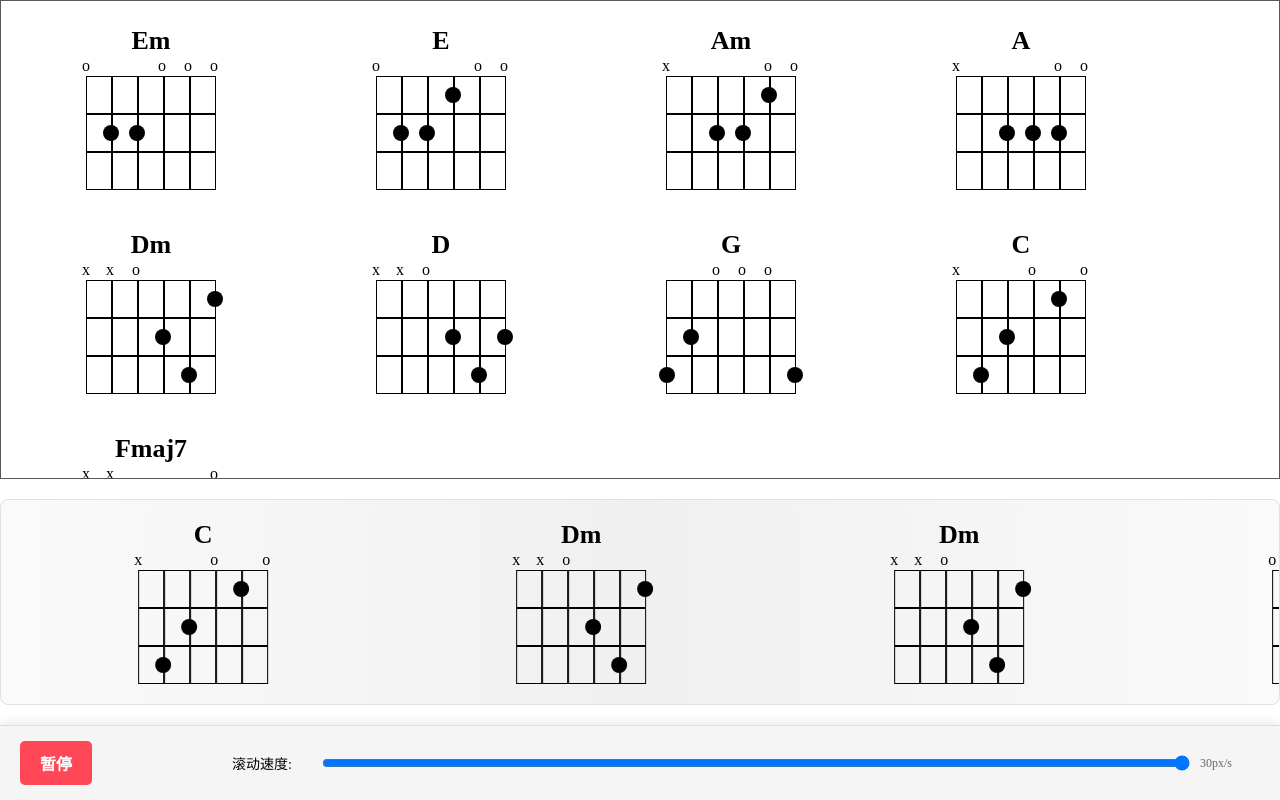
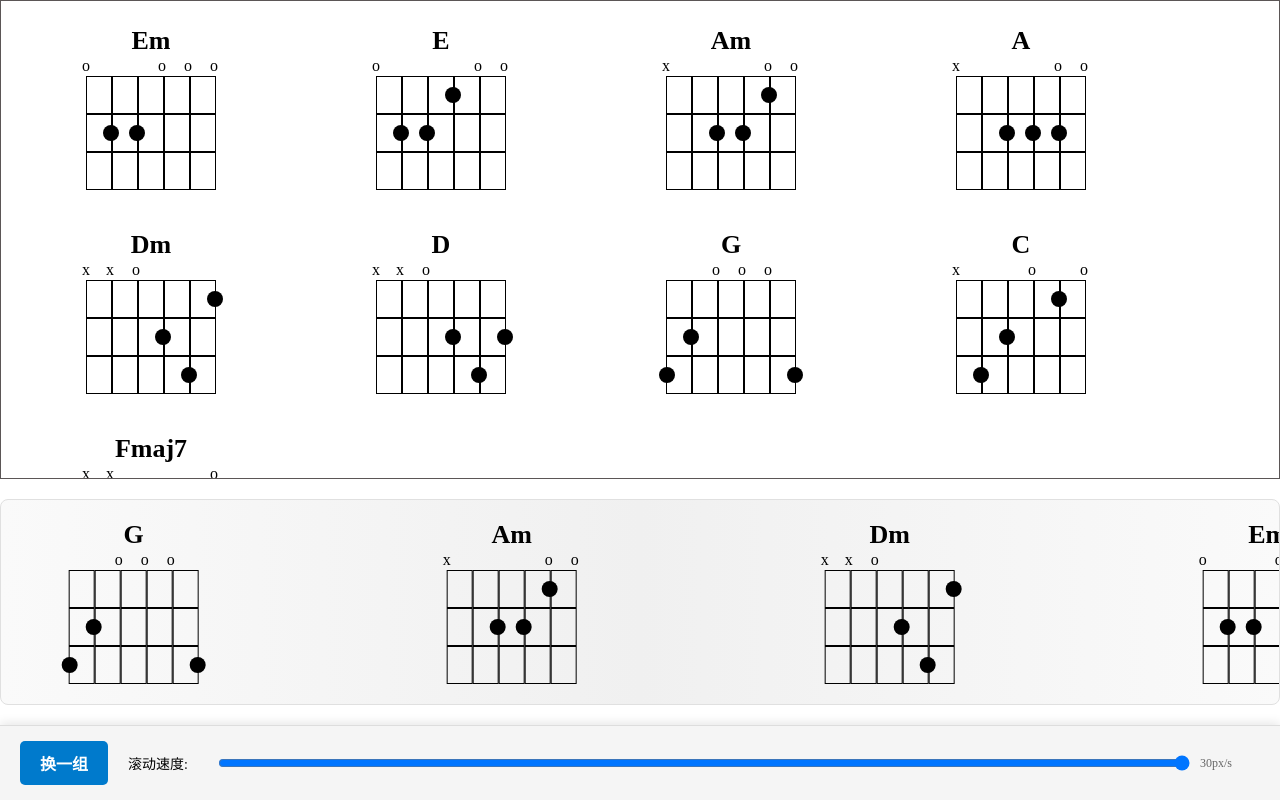
Before and after one commit to qirong77/guiiter-chords, a React (Vite) app: page / in a window 1280 px wide. Built offline with nearby package versions, Linux system fonts and the light colour scheme.

Commit message:
feat: 功能开发 ✨

```diff
--- a/src/App.tsx
+++ b/src/App.tsx
@@ -9,15 +9,6 @@ interface ChordData {
     strings: [number, number][];
 }
 const SPEED_KEY = "scrollSpeed";
-export default function App() {
-    const [isPlaying, setIsPlaying] = useState<boolean>(false);
-    const [displayChordList, setDisplayChordList] = useState<ChordData[]>([]);
-    const [scrollSpeed, setScrollSpeed] = useState<number>(parseInt(window.localStorage.getItem(SPEED_KEY) || "30", 10)); // 滚动速度 (像素/秒)
-    useEffect(() => {
-        window.localStorage.setItem(SPEED_KEY, scrollSpeed.toString());
-    }, [scrollSpeed]);
-    // 滚动容器引用
-    const scrollContainerRef = useRef<HTMLDivElement>(null);
 // 所有和弦数据
 const chords: ChordData[] = [
     {
@@ -110,30 +101,27 @@ export default function App() {
         ],
     },
 ];
+export default function App() {
+    const [displayChordList, setDisplayChordList] = useState<ChordData[]>([]);
+    const [scrollSpeed, setScrollSpeed] = useState<number>(parseInt(window.localStorage.getItem(SPEED_KEY) || "30", 10)); // 滚动速度 (像素/秒)
+    useEffect(() => {
+        window.localStorage.setItem(SPEED_KEY, scrollSpeed.toString());
+    }, [scrollSpeed]);
+    // 滚动容器引用
+    const scrollContainerRef = useRef<HTMLDivElement>(null);
 
     // 获取随机和弦索引
-    const getRandomChordIndex = useCallback(() => {
-        return Math.floor(Math.random() * chords.length);
-    }, [chords.length]);
 
     const initDisplayChordList = useCallback(() => {
-        const list = [];
-        // 限制最多50个和弦
-        for (let i = 0; i < Math.min(50, chords.length); i++) {
-            list.push(chords[getRandomChordIndex()]);
+        const list = [...chords];
+        for (let i = 1; i < 5; i++) {
+            list.push(...chords);
         }
-        setDisplayChordList(list);
-    }, [chords, getRandomChordIndex]);
-    // 播放控制函数
-    const togglePlay = useCallback(() => {
-        if (!isPlaying) {
+        const randomList = list.sort(() => 0.5 - Math.random());
+        setDisplayChordList(randomList);
+    }, []);
+    useEffect(() => {
         initDisplayChordList();
-        }
-        setIsPlaying(!isPlaying);
-    }, [isPlaying, initDisplayChordList]);
-
-    useEffect(() => {
-        togglePlay();
     }, []);
     return (
         <div style={{ maxHeight: "100vh", display: "flex", flexDirection: "column" }}>
@@ -182,12 +170,13 @@ export default function App() {
                 <div
                     style={{
                         display: "flex",
-                        animation: isPlaying ? `scroll-left ${100 / scrollSpeed}s linear infinite` : "none",
-                        transform: isPlaying ? "translateX(0)" : "translateX(0)",
+                        animation: `scroll-left ${100 / scrollSpeed}s linear infinite`,
+                        transform: "translateX(0)",
                     }}
                 >
                     {/* 使用 useMemo 优化渲染多倍的和弦列表以实现无缝循环 */}
-                    {useMemo(() =>
+                    {useMemo(
+                        () =>
                             Array.from({ length: 3 }).flatMap((_, repeatIndex) =>
                                 displayChordList.map((chord, index) => (
                                     <div
@@ -202,7 +191,8 @@ export default function App() {
                                         <Chord title={chord.title} xMarks={chord.xMarks} oMarks={chord.oMarks} strings={chord.strings} />
                                     </div>
                                 ))
-                        ), [displayChordList]
+                            ),
+                        [displayChordList]
                     )}
                 </div>
             </div>
@@ -218,11 +208,10 @@ export default function App() {
                     boxShadow: "0 -2px 10px rgba(0,0,0,0.1)",
                 }}
             >
-                {/* 播放/暂停按钮 */}
                 <button
-                    onClick={togglePlay}
+                    onClick={initDisplayChordList}
                     style={{
-                        background: isPlaying ? "#ff4757" : "#007acc",
+                        background: "#007acc",
                         color: "white",
                         border: "none",
                         borderRadius: "5px",
@@ -232,43 +221,17 @@ export default function App() {
                         fontWeight: "bold",
                     }}
                 >
-                    {isPlaying ? "暂停" : "播放"}
+                    换一组
                 </button>
-
-                {/* 当前播放的和弦 */}
-                <div
-                    style={{
-                        fontSize: "18px",
-                        fontWeight: "bold",
-                        minWidth: "100px",
-                    }}
-                >
-                    {displayChordList.length < 0 && "未播放"}
-                </div>
-
-                {/* 和弦切换速度控制 */}
-                {/* <div style={{ display: "flex", alignItems: "center", gap: "10px", flex: 1 }}>
-                    <span style={{ fontSize: "14px", minWidth: "80px" }}>切换速度:</span>
-                    <input
-                        type="range"
-                        min="500"
-                        max="5000"
-                        step="100"
-                        value={playSpeed}
-                        onChange={(e) => setPlaySpeed(Number(e.target.value))}
-                        style={{ flex: 1 }}
-                    />
-                    <span style={{ fontSize: "12px", minWidth: "80px", color: "#666" }}>{(playSpeed / 1000).toFixed(1)}秒/次</span>
-                </div> */}
 
                 {/* 滚动速度控制 */}
                 <div style={{ display: "flex", alignItems: "center", gap: "10px", flex: 1 }}>
                     <span style={{ fontSize: "14px", minWidth: "80px" }}>滚动速度:</span>
                     <input
                         type="range"
-                        min="1"
-                        max="10"
-                        step="1"
+                        min="0"
+                        max="3"
+                        step="0.05"
                         value={scrollSpeed}
                         onChange={(e) => setScrollSpeed(Number(e.target.value))}
                         style={{ flex: 1 }}
```
Lines whose indentation alone changed are shown as unchanged.
